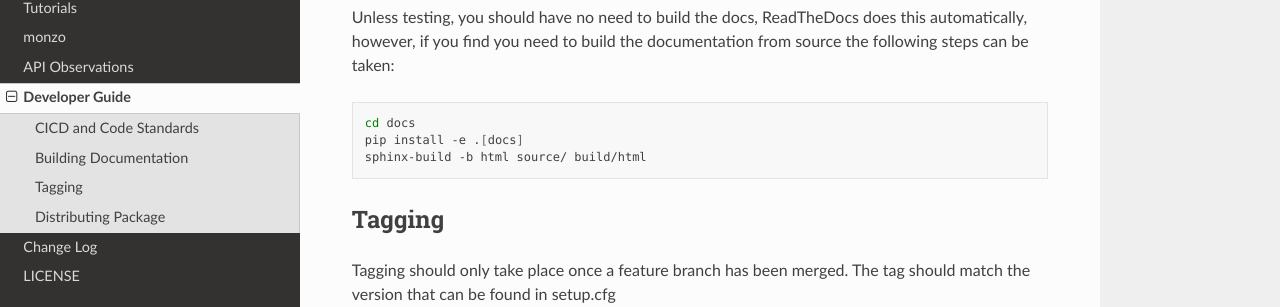
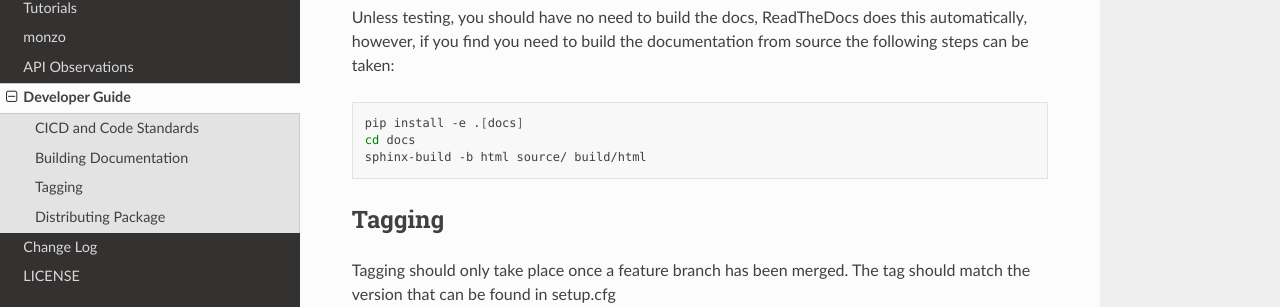
Before and after one commit to petermcd/monzo-api, a Sphinx documentation site: the page built from docs/source/developers.rst, in a window 1280 px wide and 900 px high, scrolled down 608 px. Shown: the part 144-451 px from the top of the window. Built offline with Sphinx 7.4.7 and the Read the Docs theme 3.1.0, drawn with Linux system fonts in a browser that asks for light colours; part of the change alters nothing that is shown.

```diff
--- a/docs/source/conf.py
+++ b/docs/source/conf.py
@@ -1,63 +1,29 @@
-"""
-Configuration file for the Sphinx documentation builder.
-
-This file only contains a selection of the most common options. For a full
-list see the documentation:
-https://www.sphinx-doc.org/en/master/usage/configuration.html
-"""
-
 import datetime
 import os
 import sys
 from configparser import ConfigParser
-from typing import List
-
-# -- Path setup --------------------------------------------------------------
 
 sys.path.insert(0, os.path.abspath('../'))
 config = ConfigParser()
 config.read('../../setup.cfg')
-
-# -- Project information -----------------------------------------------------
 
 copyright_year = datetime.datetime.now().year
 author = config['metadata']['author']
 project = config['metadata']['name']
 copyright = f'{copyright_year}, {author}'
 
-# The full version, including alpha/beta/rc tags
-
 release = config['metadata']['version']
 
-
-# -- General configuration ---------------------------------------------------
-
-# Add any Sphinx extension module names here, as strings. They can be
-# extensions coming with Sphinx (named 'sphinx.ext.*') or your custom
-# ones.
-extensions: List[str] = [
+extensions: list[str] = [
     'sphinx.ext.autodoc',
     'sphinx.ext.coverage',
     'sphinx.ext.doctest',
 ]
 
-# Add any paths that contain templates here, relative to this directory.
-templates_path: List[str] = ['_templates']
+templates_path: list[str] = ['_templates']
 
-# List of patterns, relative to the source directory, that match files and
-# directories to ignore when looking for source files.
-# This pattern also affects html_static_path and html_extra_path.
-exclude_patterns: List[str] = []
+exclude_patterns: list[str] = []
 
-
-# -- Options for HTML output -------------------------------------------------
-
-# The theme to use for HTML and HTML Help pages.  See the documentation for
-# a list of builtin themes.
-#
 html_theme = 'sphinx_rtd_theme'
 
-# Add any paths that contain custom static files (such as style sheets) here,
-# relative to this directory. They are copied after the builtin static files,
-# so a file named "default.css" will overwrite the builtin "default.css".
 html_static_path = ['_static']
--- a/docs/source/developers.rst
+++ b/docs/source/developers.rst
@@ -39,8 +39,8 @@ documentation from source the following steps can be taken:
 
 .. code-block:: bash
 
+    pip install -e .[docs]
     cd docs
-    pip install -e .[docs]
     sphinx-build -b html source/ build/html
 
 Tagging
```
Also changed, not shown: .readthedocs.yaml (added).
